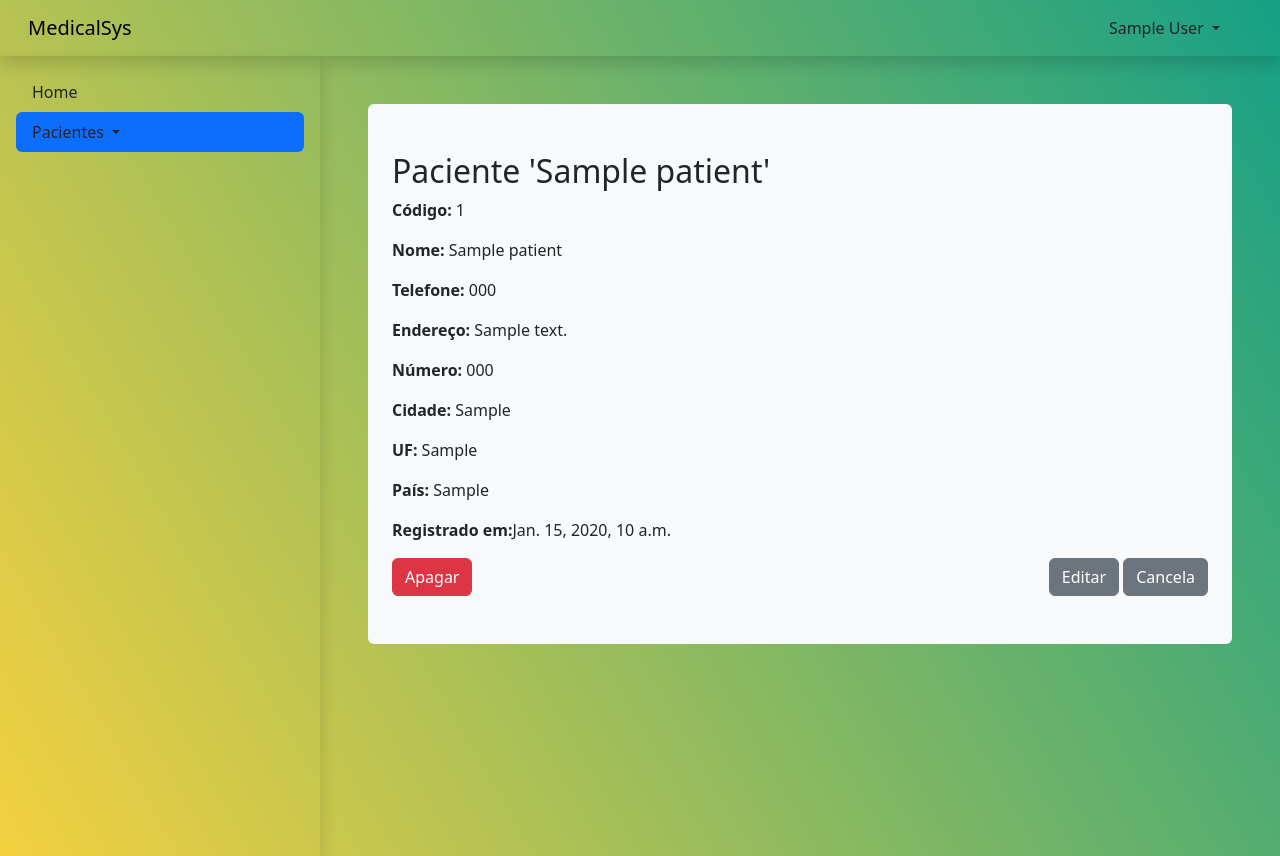
After one commit to victor-azevedo/desafio-medicalsys, a Django app: page /patients/1 in a window 1280 px wide. The commit adds this page. Run offline with Django 4.2, Linux system fonts and the light colour scheme; a user stored in the database is signed in; tables that the repository leaves empty hold one stand-in row (values such as "Sample post").

Commit message:
feat: add patient id route

```diff
--- a/medicalsys/patients/urls.py
+++ b/medicalsys/patients/urls.py
@@ -1,10 +1,12 @@
 from django.urls import path
 
-from .views import create_patient, delete_patient, edit_patient, list_patients
+from .views import (create_patient, delete_patient, edit_patient,
+                    list_patients, patient_id)
 
 urlpatterns = [
     path('patients/add', create_patient, name='create_patient'),
     path('patients/list', list_patients, name='list_patients'),
+    path('patients/<int:pk>', patient_id, name='patient_id'),
     path('patients/<int:pk>/edit',
          edit_patient, name='edit_patient'),
     path('patients/<int:pk>/delete',
--- a/medicalsys/patients/views.py
+++ b/medicalsys/patients/views.py
@@ -65,3 +65,10 @@ def delete_patient(request, pk):
     else:
         context = {'patient': patient}
         return render(request, 'patients/delete.html', context)
+
+
+@login_required
+def patient_id(request, pk):
+    patient = get_object_or_404(Patient, id=pk)
+    context = {'patient': patient}
+    return render(request, 'patients/id.html', context)
--- /dev/null
+++ b/medicalsys/templates/patients/id.html
@@ -0,0 +1,30 @@
+{% extends 'base_dashboard.html' %}
+{% block dashboard_content %}
+
+<div class="container-fluid">
+  <div class="row">
+    <div class="col-12 p-4 py-5 bg-body-tertiary rounded">
+      <h2>Paciente '{{ patient.name }}'</h2>
+      <p><span class="fw-bold">Código: </span>{{ patient.id }}</p>
+      <p><span class="fw-bold">Nome: </span>{{ patient.name }}</p>
+      <p><span class="fw-bold">Telefone: </span>{{ patient.phone }}</p>
+      <p><span class="fw-bold">Endereço: </span>{{ patient.address }}</p>
+      <p><span class="fw-bold">Número: </span>{{ patient.address_number }}</p>
+      <p><span class="fw-bold">Cidade: </span>{{ patient.city }}</p>
+      <p><span class="fw-bold">UF: </span>{{ patient.uf }}</p>
+      <p><span class="fw-bold">País: </span>{{ patient.country }}</p>
+      <p><span class="fw-bold">Registrado em:</span>{{ patient.created_at }}</p>
+      <div class="col-12 d-flex justify-content-between">
+        <a href="{% url 'delete_patient' pk=patient.id %}" class="btn btn-danger">Apagar</a>
+        <div class="d-flex gap-3">
+          <div >
+            <a href="{% url 'edit_patient' pk=patient.id %}" class="btn btn-secondary">Editar</a>
+            <a href="{% url 'list_patients' %}" class="btn btn-secondary">Cancela</a>
+          </div>
+        </div>
+      </div>
+    </div>
+  </div>
+</div>
+
+{% endblock dashboard_content %}
```
Also changed, not shown: medicalsys/templates/patients/list.html (+6 -1 lines).
